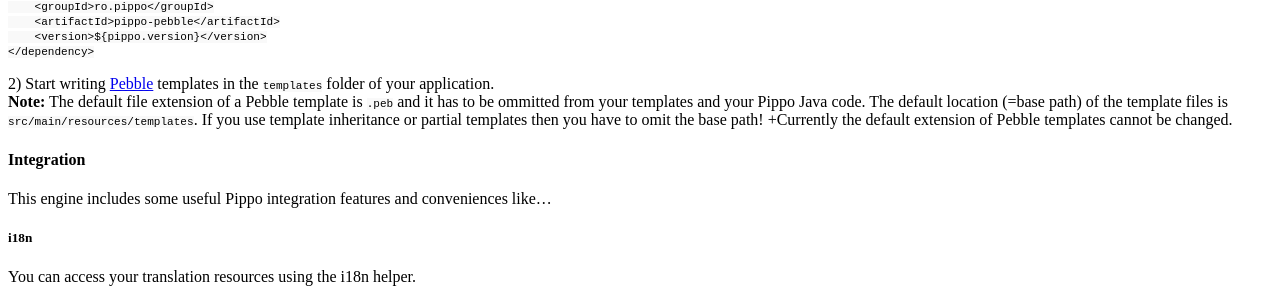
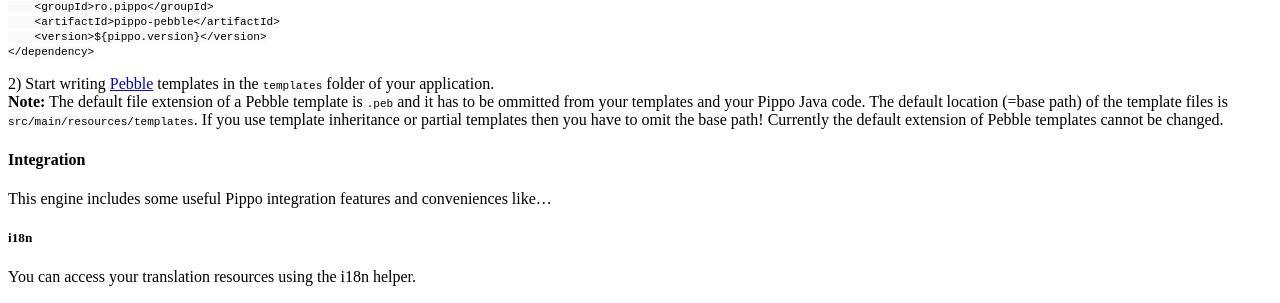
Before and after one commit to pippo-java/pippo.github.io, a Jekyll site: the page built from _posts/2015-04-03-pebble.md, in a window 1280 px wide and 900 px high, scrolled down 751 px. Shown: the part 149-452 px from the top of the window. Built offline with Jekyll 4.4.1, drawn with Linux system fonts in a browser that asks for light colours; Markdown is read by kramdown in place of the engine named in the settings; a style sheet for code colours, icons or effects is not loaded.

```diff
--- a/_posts/2015-04-03-pebble.md
+++ b/_posts/2015-04-03-pebble.md
@@ -18,8 +18,7 @@ date: 2015-04-03 16:35:34
     </dependency>
 
 2)  Start writing [Pebble][pebble] templates in the `templates` folder of your application.
-**Note:** The default file extension of a Pebble template is `.peb` and it has to be ommitted from your templates and your Pippo Java code. The default location (=base path) of the template files is `src/main/resources/templates`. If you use template inheritance or partial templates then you have to omit the base path!
-+Currently the default extension of Pebble templates cannot be changed.
+**Note:** The default file extension of a Pebble template is `.peb` and it has to be ommitted from your templates and your Pippo Java code. The default location (=base path) of the template files is `src/main/resources/templates`. If you use template inheritance or partial templates then you have to omit the base path! Currently the default extension of Pebble templates cannot be changed.
 
 #### Integration
 
```
